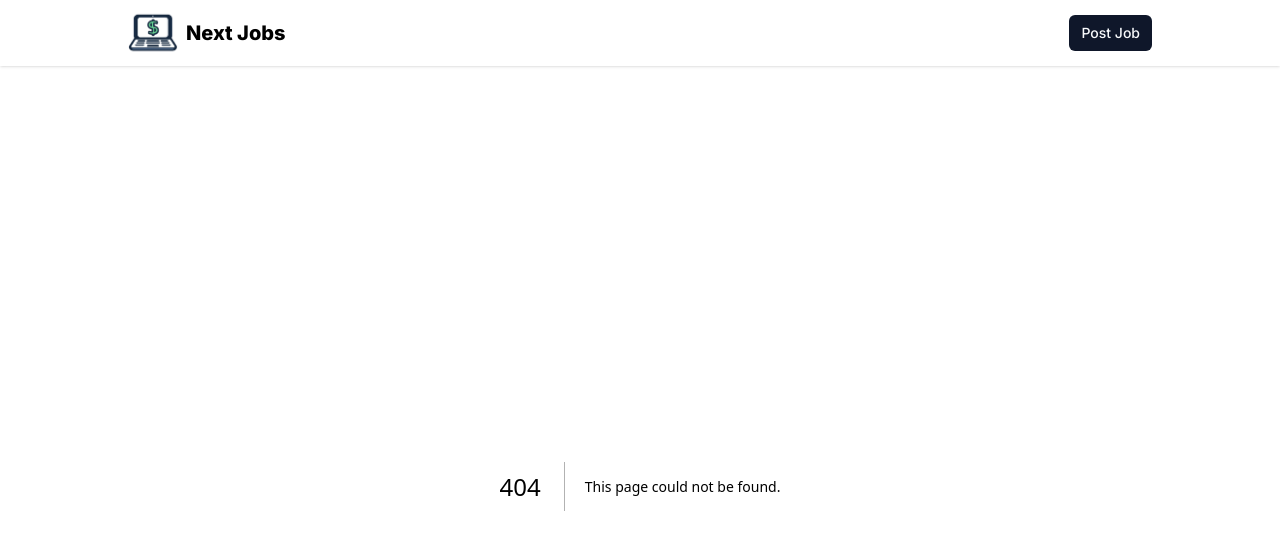
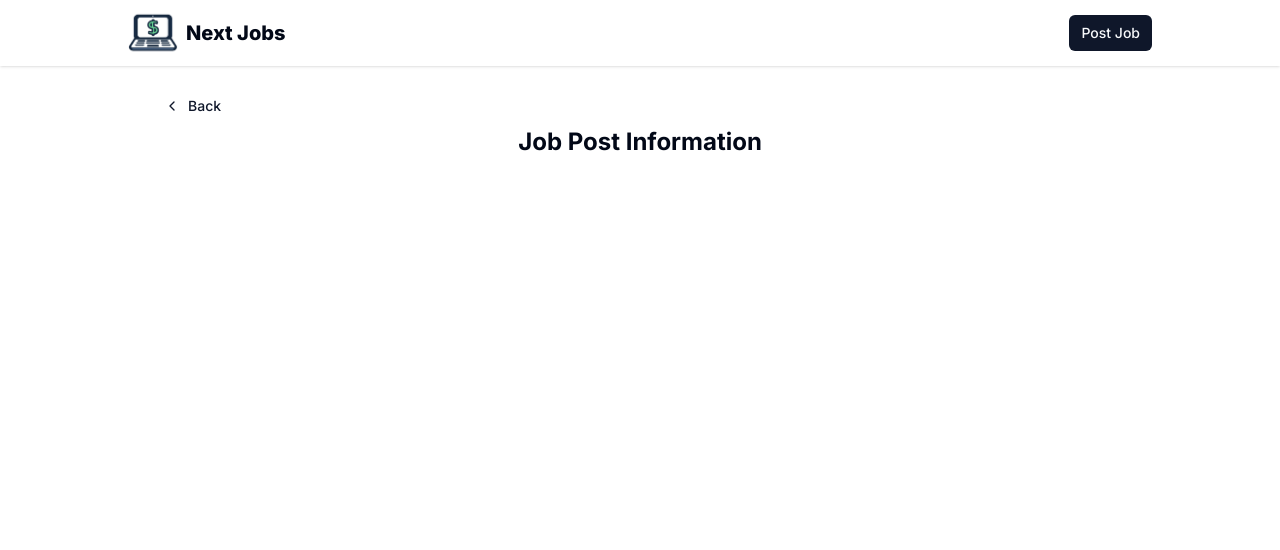
Before and after one commit to Matin297/next-jobs, a Next.js app: page /job/create in a window 1280 px wide. Before the commit this address had no page. Shown: the top 550 px of the page. Built offline with nearby package versions, Linux system fonts and the light colour scheme.

Commit message:
add create job page and render its form

```diff
--- /dev/null
+++ b/app/job/create/page.tsx
@@ -0,0 +1,26 @@
+import Link from "next/link";
+import type { Metadata } from "next";
+import { Button } from "@/components/ui";
+import { ChevronLeft } from "lucide-react";
+import CreateJobForm from "@/components/job/CreateJobForm";
+
+export const metadata: Metadata = {
+  title: "Post Job",
+};
+
+export default function CreateJobPage() {
+  return (
+    <>
+      <Button variant="link" asChild>
+        <Link href="/" className="flex items-center gap-2">
+          <ChevronLeft size={16} />
+          <span>Back</span>
+        </Link>
+      </Button>
+      <h1 className="mb-5 text-center text-2xl font-bold">
+        Job Post Information
+      </h1>
+      <CreateJobForm />
+    </>
+  );
+}
```
